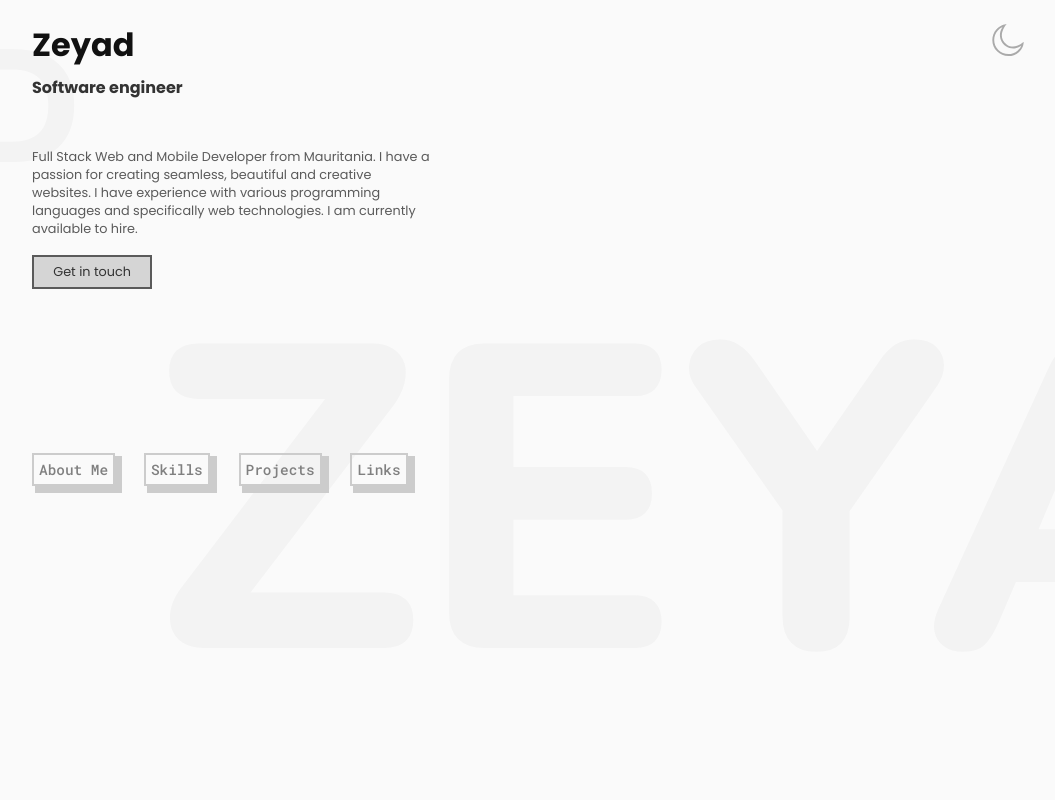
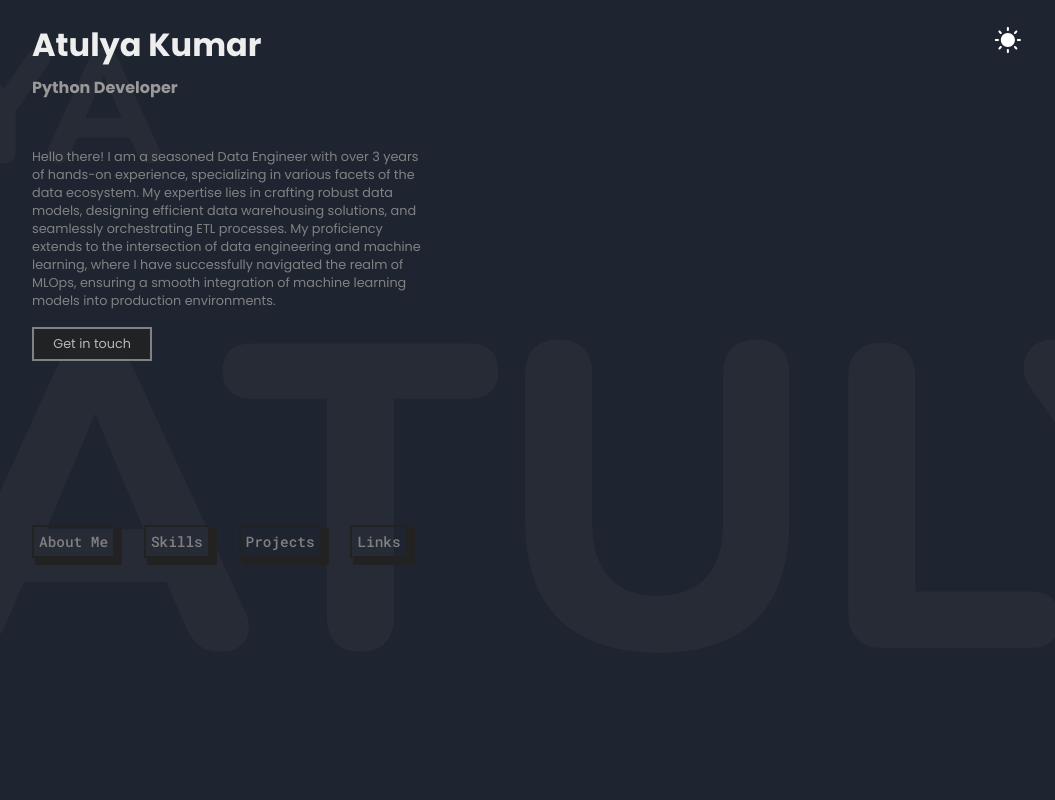
Before and after one commit to atulyakumar97/atulyakumar97.github.io, a plain HTML site: page index.html in a window 1280 px wide. Shown: the whole page, without its empty margins (128-1183 px from the left). Drawn offline with nearby package versions, Linux system fonts and the light colour scheme.

Commit message:
major changes

```diff
--- a/css/index.css
+++ b/css/index.css
@@ -160,6 +160,13 @@ section {
   bottom: 0;
   left: 0;
   z-index: -1000;
+}
+
+/* Adjust the text color and background for dark mode */
+.dark-mode .watermark {
+  color: #eee; /* Adjust text color for dark mode */
+  background-color: #f0f0f0;
+  background: rgba(0, 0, 0, 0.1); /* Semi-transparent background for dark mode */
 }
 
 #name {
@@ -493,7 +500,7 @@ footer {
 }
 
 #go-back-button {
-  opacity: 0.8;
+  opacity: 1;
   font-family: "roboto mono";
   outline: none;
   background-color: var(--text-color);
--- a/index.html
+++ b/index.html
@@ -10,16 +10,16 @@
     <script src="https://kit.fontawesome.com/ad9cb0368b.js" crossorigin="anonymous"></script>
     <link rel="stylesheet" href="css/index.css">
     <link rel="shortcut icon" href="images/z-icon.ico" type="image/x-icon">
-    <title>Ziyad</title>
+    <title>Atulya Kumar</title>
 </head>
 
 <body>
     <div>
-    <div class="watermark">ZEYAD</div>
-    <div class="watermark">ZEYAD</div>
-    <div class="watermark">ZEYAD</div>
+    <div class="watermark">ATULYA</div>
+    <div class="watermark">ATULYA</div>
+    <div class="watermark">ATULYA</div>
     <div id="header-name-ldm">
-        <h1 id="name">Zeyad</h1>
+        <h1 id="name">Atulya Kumar</h1>
         <span id="switch-ldm-logo">
             <div id="switch-container">
                 <img src="images/moon.svg" alt="">
@@ -28,12 +28,49 @@
         </span>
     </div>
 
-    <p id="slogan">Software engineer</p>
+    <p id="slogan">Data Engineer</p>
+
+    <script>
+        // Array of job titles
+        var jobTitles = [
+            "Data Engineer",
+            "Data Scientist",
+            "Data Analyst",
+            "Machine Learning Engineer",
+            "Python Developer",
+            "ETL Developer",
+            "SWE - Data",
+            "AWS Developer"
+        ];
+
+        // Variable to store the last displayed job title
+        var lastJobTitle = "";
+
+        // Function to change job title randomly
+        function changeJobTitle() {
+            var randomIndex;
+
+            // Ensure the next randomly selected title is different from the last one
+            do {
+                randomIndex = Math.floor(Math.random() * jobTitles.length);
+            } while (jobTitles[randomIndex] === lastJobTitle);
+
+            // Update lastJobTitle
+            lastJobTitle = jobTitles[randomIndex];
+
+            // Update the displayed job title
+            document.getElementById("slogan").textContent = lastJobTitle;
+        }
+
+        // Change job title every 1 second
+        setInterval(changeJobTitle, 1500);
+    </script>
+
 
     <div id="go-back-button"> <i class="fas fa-chevron-left"></i> Menu</div>
     <section id="about-me-intro-section" class="section">
-        <p>Full Stack Web and Mobile Developer from Mauritania. I have a passion for creating seamless, beautiful and creative websites. I have experience with various programming languages and specifically web technologies. I am currently available to hire.<br></p>
-        <a href="mailto:ziyadkader@gmail.com"> Get in touch</a>
+        <p>Hello there! I am a seasoned Data Engineer with over 3 years of hands-on experience, specializing in various facets of the data ecosystem. My expertise lies in crafting robust data models, designing efficient data warehousing solutions, and seamlessly orchestrating ETL processes. My proficiency extends to the intersection of data engineering and machine learning, where I have successfully navigated the realm of MLOps, ensuring a smooth integration of machine learning models into production environments.</p>
+        <a href="mailto:atkumar@ucsd.edu"> Get in touch</a>
     </section>
     <!-- menu -->
     <header id="menu">
--- a/js/index.js
+++ b/js/index.js
@@ -14,7 +14,7 @@ function displaySection(link,section) {
             let goBackButton = document.querySelector("#go-back-button");
             goBackButton.style.display = "block";
 
-            // when the go-back button is clicked , it disappears with the main and the menu should reapear .
+            // when the go-back button is clicked , it disappears with the main and the menu should reappear .
             goBackButton.addEventListener("click",() => {
                 // hide the mainSection
                 sec.style.display = "none";
@@ -96,54 +96,59 @@ document.documentElement.style.setProperty('--background-color', '#fafafa');
 function switchDarkLightMode() {
     let icon = document.querySelector("#switch-container img");
 
-    icon.onclick = () => {
-    let darkColor = "#111216";
-    let darkTextColor = "#999";
-    let darkTextTitleColor = "#eee";
-    let darkTextHoverColor = "#ddd";
-    let darkAccentColor = "#222";
-    icon.onmouseover = () => {
-        console.log("James");
-        icon.setAttribute("src","images/moon-full.svg");
-    }
-    icon.onmouseout = () => {
-        icon.setAttribute("src","images/moon.svg");
-    }
-    let color = getComputedStyle(document.documentElement).getPropertyValue("--background-color");
-    if(color == "#fafafa"){
-        icon.setAttribute("src","images/sun.svg");
-        document.documentElement.style.setProperty('--background-color',darkColor);
-        document.documentElement.style.setProperty('--text-color',darkTextColor);
-        document.documentElement.style.setProperty('--text-title-color',darkTextTitleColor);
-        document.documentElement.style.setProperty('--text-hover-color',darkTextHoverColor);
-        document.documentElement.style.setProperty('--light-accent-color',darkAccentColor);
+    function setDarkMode() {
+        let darkColor = "#1F2530"; // Adjusted to a slightly lighter shade
+        let darkTextColor = "#999";
+        let darkTextTitleColor = "#eee";
+        let darkTextHoverColor = "#ddd";
+        let darkAccentColor = "#222";
+
+        document.documentElement.style.setProperty('--background-color', darkColor);
+        document.documentElement.style.setProperty('--text-color', darkTextColor);
+        document.documentElement.style.setProperty('--text-title-color', darkTextTitleColor);
+        document.documentElement.style.setProperty('--text-hover-color', darkTextHoverColor);
+        document.documentElement.style.setProperty('--light-accent-color', darkAccentColor);
+
+        icon.setAttribute("src", "images/sun-filled.svg");
         icon.onmouseover = () => {
-                icon.setAttribute("src","images/sun-filled.svg");
+            icon.setAttribute("src", "images/sun-filled.svg");
         }
         icon.onmouseout = () => {
-                icon.setAttribute("src","images/sun.svg");
+            icon.setAttribute("src", "images/sun.svg");
         }
 
-    } else {
-        icon.setAttribute("src","images/moon.svg");
+        document.documentElement.classList.add('dark-mode'); // Add dark-mode class
+    }
+
+    function setLightMode() {
         document.documentElement.style.setProperty('--background-color', '#fafafa');
         document.documentElement.style.setProperty('--text-color', '#111');
-        document.documentElement.style.setProperty('--text-hover-color',"#000");
-        document.documentElement.style.setProperty('--text-title-color',"#111");
-        document.documentElement.style.setProperty('--light-accent-color',"#ccc");
+        document.documentElement.style.setProperty('--text-hover-color', "#000");
+        document.documentElement.style.setProperty('--text-title-color', "#111");
+        document.documentElement.style.setProperty('--light-accent-color', "#ccc");
 
+        icon.setAttribute("src", "images/moon.svg");
         icon.onmouseover = () => {
-            console.log("James");
-            icon.setAttribute("src","images/moon-full.svg");
+            icon.setAttribute("src", "images/moon-full.svg");
         }
         icon.onmouseout = () => {
-            icon.setAttribute("src","images/moon.svg");
+            icon.setAttribute("src", "images/moon.svg");
+        }
+
+        document.documentElement.classList.remove('dark-mode'); // Remove dark-mode class
+    }
+
+    setDarkMode(); // Set dark mode by default
+
+    icon.onclick = () => {
+        // Toggle between dark and light mode when the icon is clicked
+        if (getComputedStyle(document.documentElement).getPropertyValue("--background-color") == "#fafafa") {
+            setDarkMode();
+        } else {
+            setLightMode();
         }
     }
-    }
 }
-
-
 
 switchDarkLightMode();
 displaySection("about-me","about-me-section");
```
Also changed, not shown: 1 other file.
